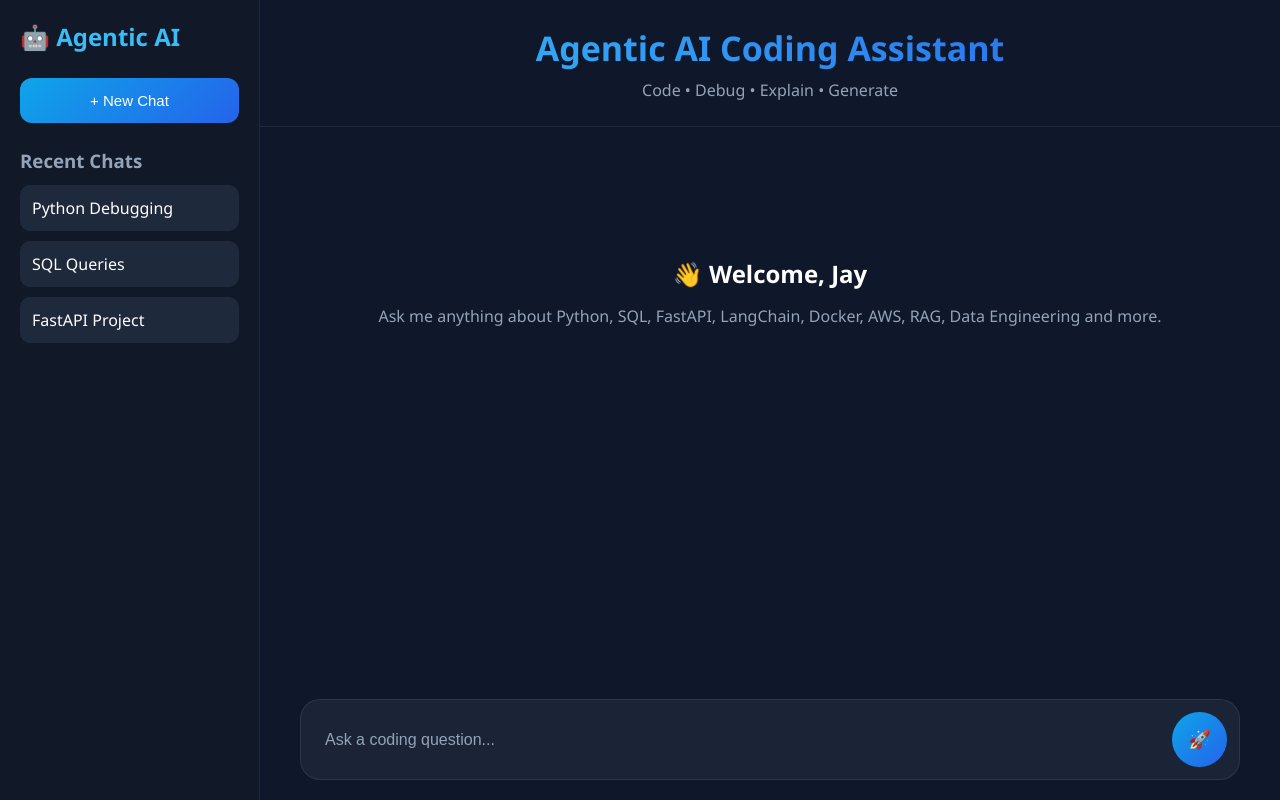
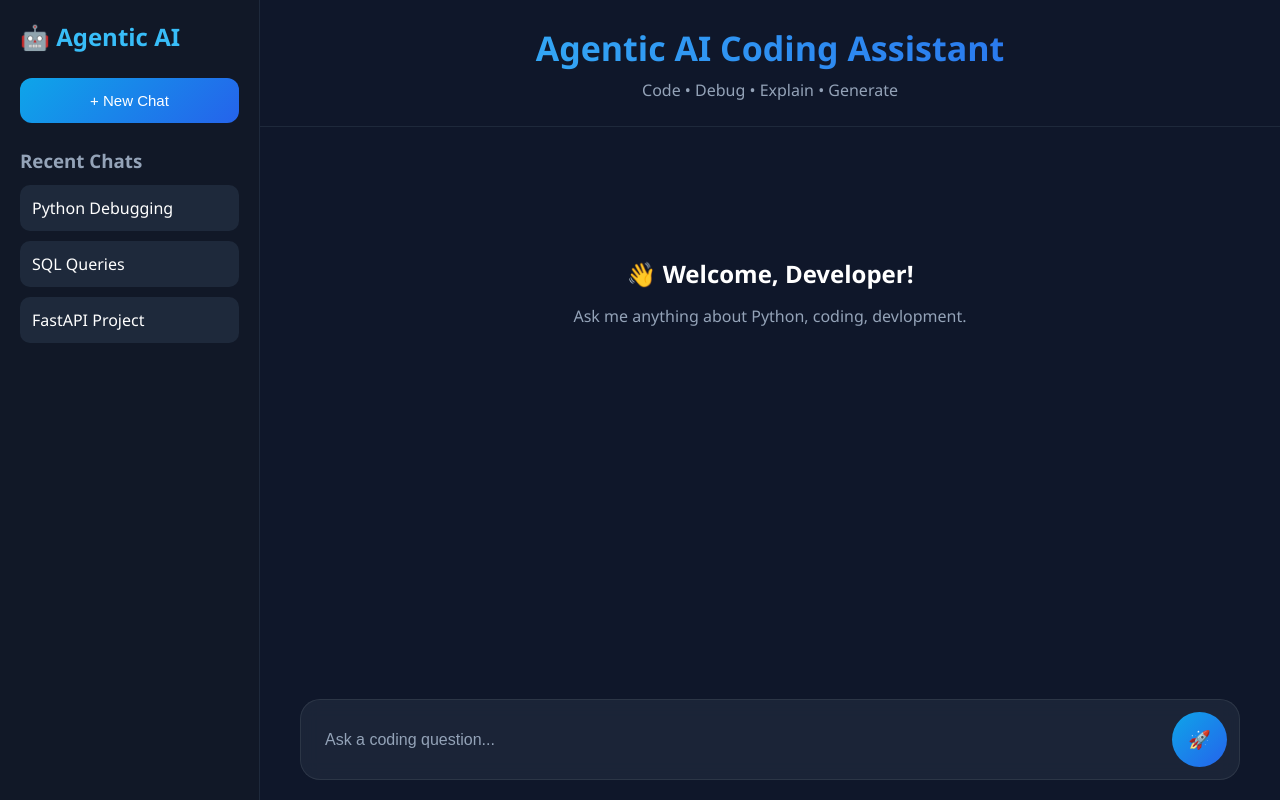
Before and after one commit to jayachandra-valleepi/agentic-ai-code-assistant, a FastAPI app: page / in a window 1280 px wide. Run offline with FastAPI, Linux system fonts and the light colour scheme.

Commit message:
UI updated

```diff
--- a/templates/index.html
+++ b/templates/index.html
@@ -50,12 +50,11 @@
             <div class="chat-box" id="chat-box">
 
                 <div class="welcome-card">
-                    <h2>👋 Welcome, Jay</h2>
+                    <h2>👋 Welcome, Developer!</h2>
 
                     <p>
-                        Ask me anything about Python, SQL,
-                        FastAPI, LangChain, Docker, AWS,
-                        RAG, Data Engineering and more.
+                        Ask me anything about Python, coding,
+                        devlopment.
                     </p>
                 </div>
 
```
Also changed, not shown: .github/workflows/deploy.yml.
